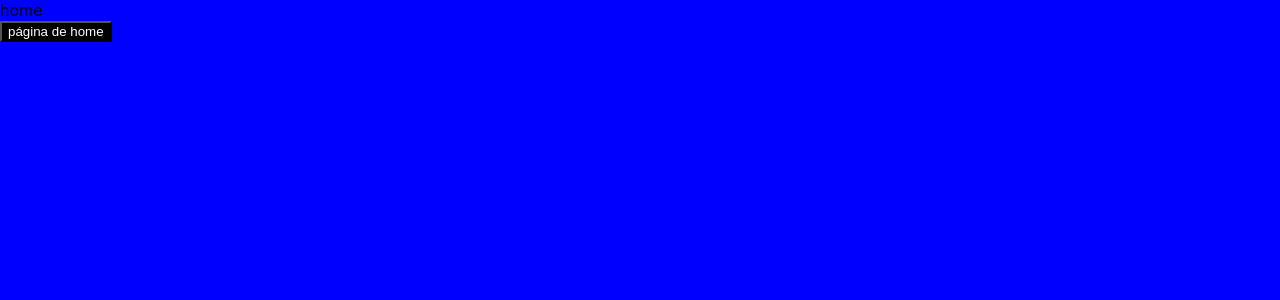
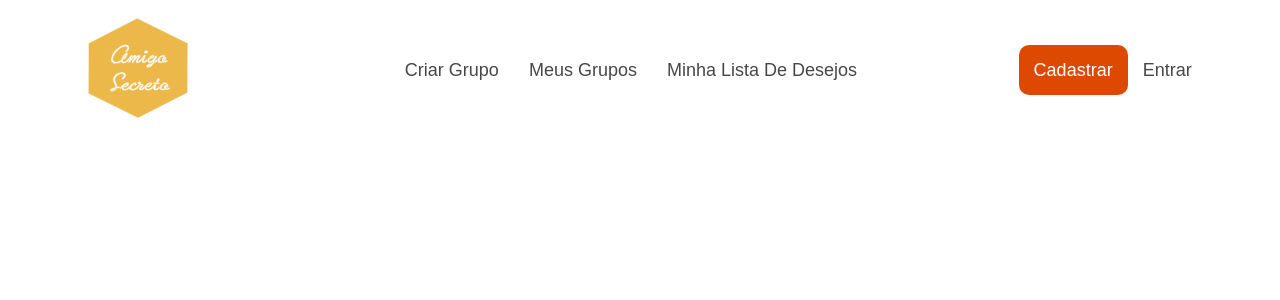
Before and after one commit to gribeiro5000/amigo-secreto-front-end, a React (Create React App) app: page / in a window 1280 px wide. Shown: the top 300 px of the page. Built offline with nearby package versions, Linux system fonts and the light colour scheme.

Commit message:
rotas e header feitos

```diff
--- a/src/App.js
+++ b/src/App.js
@@ -2,6 +2,7 @@ import {BrowserRouter, Routes, Route} from "react-router-dom";
 
 import "./App.css";
 import Grupos from "./components/pages/grupos.js";
+import Login from "./components/pages/login.js";
 import Home from "./components/pages/home.js";
 import ListaDeDesejos from "./components/pages/listaDeDesejos.js";
 
@@ -10,6 +11,7 @@ function App() {
     <BrowserRouter>
       <Routes>
         <Route path="/" element={<Home />} />
+        <Route path="login" element={<Login />} />
         <Route path="Grupos" element={<Grupos />} />
         <Route path="ListaDeDesejos" element={<ListaDeDesejos />} />
       </Routes>
--- a/src/components/layout/button.js
+++ /dev/null
@@ -1,7 +0,0 @@
-import styles from "./button.module.css";
-
-function button({text}) {
-  return <button className={styles.btnTest}>{text}</button>;
-}
-
-export default button;
--- a/src/components/layout/button.module.css
+++ /dev/null
@@ -1,9 +0,0 @@
-.btnTest {
-    background-color: black;
-    color: white;
-}
-
-.btnTest:hover {
-    background-color: white;
-    color: black;
-}
--- /dev/null
+++ b/src/components/layout/header.js
@@ -0,0 +1,37 @@
+import {Link} from "react-router-dom";
+
+import logo from "../../img/logo.png";
+import styles from "./header.module.css";
+
+function header() {
+  return (
+    <div className={styles.navbar}>
+      <header>
+        <Link to="/" className={styles.logo}>
+          <img src={logo} alt="logo" />
+        </Link>
+        <ul>
+          <li>
+            <Link to="/Grupos">Criar Grupo</Link>
+          </li>
+          <li>
+            <Link to="/Grupos">Meus Grupos</Link>
+          </li>
+          <li>
+            <Link to="/ListaDeDesejos">Minha Lista De Desejos</Link>
+          </li>
+        </ul>
+        <div className={styles.loginContainer}>
+          <Link to="/" className={styles.cadastro}>
+            Cadastrar
+          </Link>
+          <Link to="/login" className={styles.entrar}>
+            Entrar
+          </Link>
+        </div>
+      </header>
+    </div>
+  );
+}
+
+export default header;
--- /dev/null
+++ b/src/components/layout/header.module.css
@@ -0,0 +1,69 @@
+:root {
+}
+
+header {
+  display: flex;
+  flex-direction: row;
+  justify-content: space-around;
+  align-items: center;
+
+  height: 100px;
+
+  font-family: sans-serif;
+
+  margin-top: 20px;
+  margin-bottom: 20px;
+}
+
+img {
+  height: 100px;
+  width: 100px;
+}
+
+.logo:hover {
+    background-color: rgba(255, 255, 255, 0);
+}
+
+ul {
+  display: flex;
+  flex-direction: row;
+  justify-content: space-around;
+}
+
+li {
+  list-style: none;
+}
+
+a {
+  padding: 15px;
+  border-radius: 10px;
+  text-decoration: none;
+  color: rgb(71, 71, 71);
+  font-weight: 500;
+  font-size:large;
+}
+
+a:hover {
+    color: white;
+    background-color: #de4901;
+}
+
+.loginContainer {
+
+}
+
+.cadastro {
+    padding: 15px;
+    background-color: #de4901;
+    color: white;
+    border-radius: 10px;
+}
+
+.entrar {
+    padding: 15px;
+}
+
+.entrar:hover {
+    background-color: #de4901;
+    border-radius: 10px;
+}
--- a/src/components/pages/grupos.js
+++ b/src/components/pages/grupos.js
@@ -1,11 +1,11 @@
 import styles from "./grupos.module.css";
 import Button from "../layout/button.js";
+import Header from "../layout/header.js";
 
 function grupos() {
   return (
-    <div className={styles.grupos}>
-      <div>grupos</div>
-      <Button text="teste" />
+    <div>
+      <Header></Header>
     </div>
   );
 }
--- a/src/components/pages/home.js
+++ b/src/components/pages/home.js
@@ -1,11 +1,11 @@
 import styles from "./home.module.css";
 import Button from "../layout/button";
+import Header from "../layout/header.js";
 
 function home() {
   return (
-    <div className={styles.home}>
-      <div>home</div>
-      <Button text="página de home" />
+    <div>
+      <Header></Header>
     </div>
   );
 }
--- a/src/components/pages/listaDeDesejos.js
+++ b/src/components/pages/listaDeDesejos.js
@@ -1,7 +1,13 @@
 import styles from "./listaDeDesejos.module.css";
 
+import Header from "../layout/header.js";
+
 function listaDeDesejos() {
-  return <div className={styles.listaDeDesejos}>listaDeDesejos</div>;
+  return (
+    <div>
+      <Header></Header>
+    </div>
+  );
 }
 
 export default listaDeDesejos;
--- /dev/null
+++ b/src/components/pages/login.js
@@ -0,0 +1,11 @@
+import Header from "../layout/header.js";
+
+function login() {
+  return (
+    <div>
+      <Header></Header>
+    </div>
+  );
+}
+
+export default login;
```
Also changed, not shown: src/components/pages/login.module.css (added), src/img/logo.png (added).
